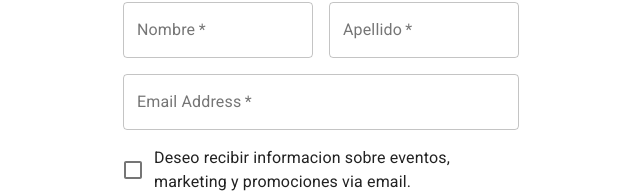
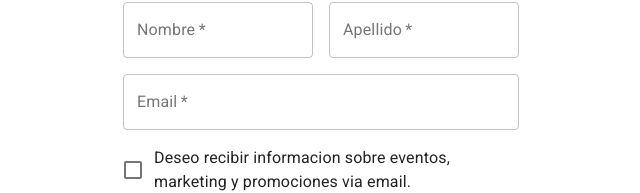
Before and after one commit to sjunka/tadateatro, a React (Create React App) app: page / in a window 1280 px wide. Shown: the part 1878-2071 px from the top of the page, without its empty margins (319-959 px from the left). Built offline with nearby package versions, Linux system fonts and the light colour scheme.

Commit message:
fix form

```diff
--- a/src/SignUp.js
+++ b/src/SignUp.js
@@ -89,7 +89,7 @@ export default function SignUp() {
                 required
                 fullWidth
                 id="email"
-                label="Email Address"
+                label="Email"
                 name="email"
               />
             </Grid>
```
